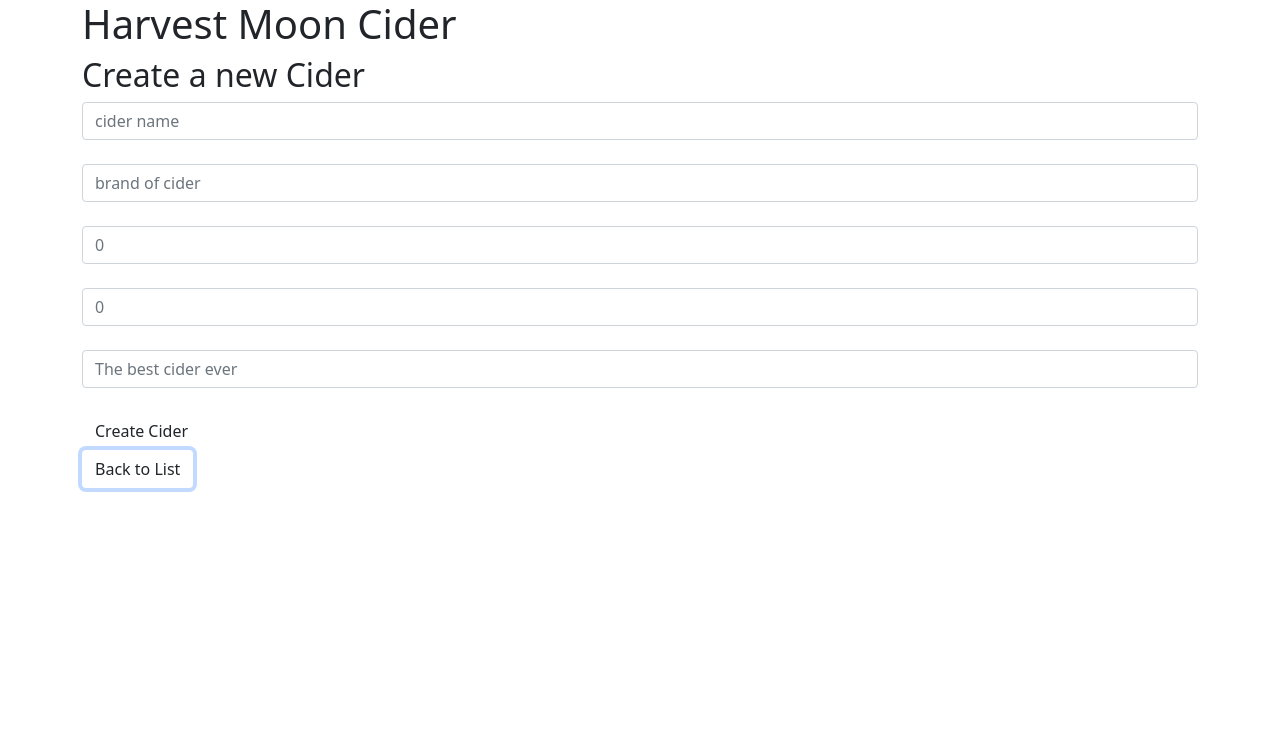
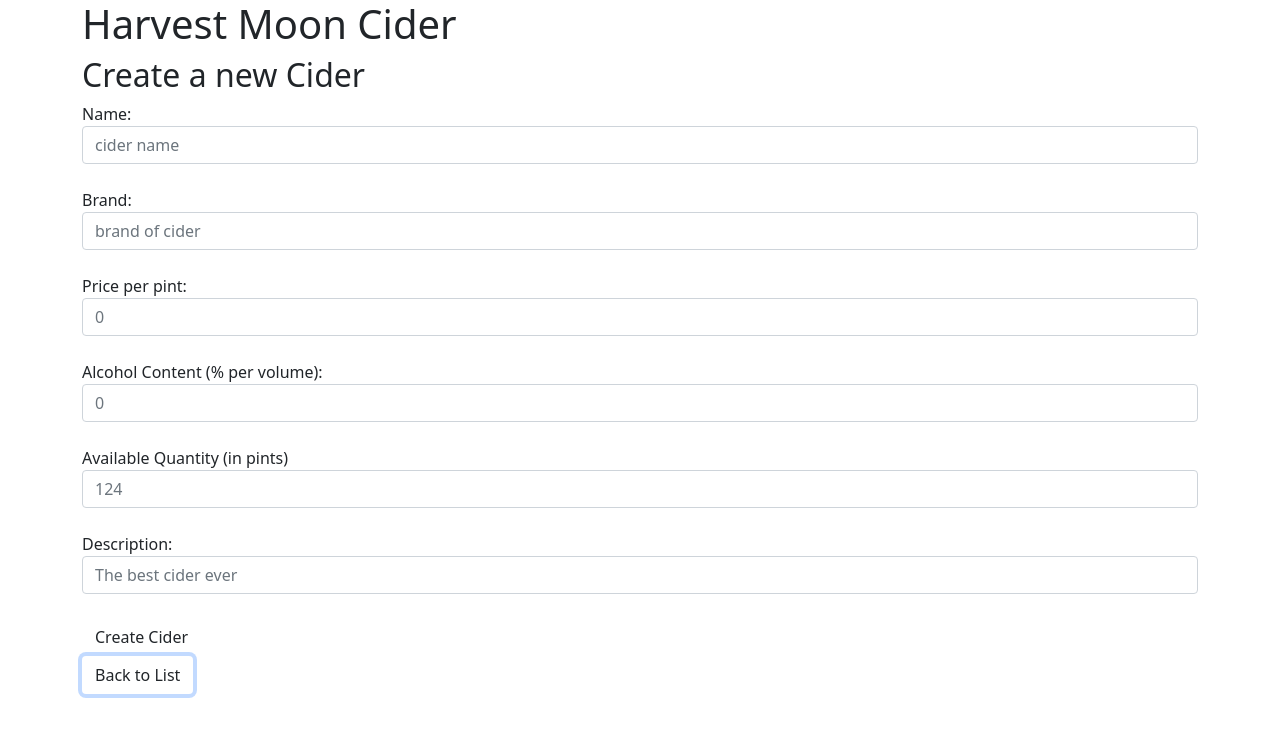
Before and after one commit to Messquerade/cider-house, a React (Create React App) app: page / in a window 1280 px wide. Both pictures are taken after a click on the button "Add New Cider". Shown: the top 736 px of the page. Built offline with nearby package versions, Linux system fonts and the light colour scheme.

Commit message:
add ciderlist and cider read functionality

```diff
--- a/src/components/Cider.js
+++ b/src/components/Cider.js
@@ -0,0 +1,31 @@
+import React from 'react';
+import PropTypes from 'prop-types';
+
+function Cider(props) {
+
+  let ciderDisplay = null;
+  if (props.quantity <= 0) {
+    ciderDisplay = <h3>{props.name} is <strong>Out of Stock</strong></h3>
+  } else {
+    ciderDisplay =
+      <>
+        <h3>{props.name}: {props.brand}</h3>
+        <h4>${props.price}/pint</h4> <button className="btn">Buy a Pint</button>
+      </>
+  }
+
+  return (
+    <div className='cider'>
+       {ciderDisplay}
+    </div>
+  );
+}
+
+Cider.propTypes = {
+  name: PropTypes.string,
+  brand: PropTypes.string,
+  price: PropTypes.number,
+  quantity: PropTypes.number
+}
+
+export default Cider;
--- a/src/components/CiderList.js
+++ b/src/components/CiderList.js
@@ -1,9 +1,26 @@
 import React from 'react';
+import Cider from './Cider';
+import PropTypes from 'prop-types';
 
 function CiderList(props) {
   return (
-    <h3>Cider List</h3>
+    <>
+      {props.ciderList.map((cider) =>
+        <Cider name={cider.name}
+           brand={cider.brand}
+           price={cider.price}
+           alcoholContent={cider.alcoholContent}
+           quantity={cider.quantity}
+           description={cider.description}
+           id={cider.id}
+           key={cider.id} />
+      )}
+    </>
   );
 }
 
+CiderList.propTypes ={
+  ciderList: PropTypes.array
+}
+
 export default CiderList;
--- a/src/components/NewCiderForm.js
+++ b/src/components/NewCiderForm.js
@@ -11,6 +11,7 @@ function NewCiderForm(props) {
       brand: event.target.brand.value,
       price: parseFloat(event.target.price.value),
       alcoholContent: parseFloat(event.target.alcoholContent.value),
+      quantity: parseInt(event.target.quantity.value),
       description: event.target.description.value,
       id: v4()
     });
@@ -20,18 +21,21 @@ function NewCiderForm(props) {
     <>
     <h2>Create a new Cider</h2>
     <form onSubmit={handleNewCiderFormSubmission}>
+      <label for="name">Name:</label>
       <input
         type='text'
         name='name'
         placeholder='cider name'
         className='form-control' />
         <br/>
+      <label for="brand">Brand:</label>
       <input
         type='text'
         name='brand'
         placeholder='brand of cider'
         className='form-control' />
         <br/>
+      <label for="price">Price per pint:</label>
       <input
         type='number'
         name='price'
@@ -40,6 +44,7 @@ function NewCiderForm(props) {
         step='0.01'
         className='form-control' />
         <br/>
+      <label for="alcoholContent">Alcohol Content (% per volume):</label>
       <input
         type='number'
         name='alcoholContent'
@@ -49,6 +54,16 @@ function NewCiderForm(props) {
         step='0.1'
         className='form-control' />
         <br/>
+      <label for="quantity">Available Quantity (in pints)</label>
+      <input
+        type='number'
+        name='quantity'
+        placeholder='124'
+        min='0'
+        step='1'
+        className='form-control' />
+        <br/>
+      <label for="description">Description:</label>
       <input
         type='textarea'
         name='description'
```
